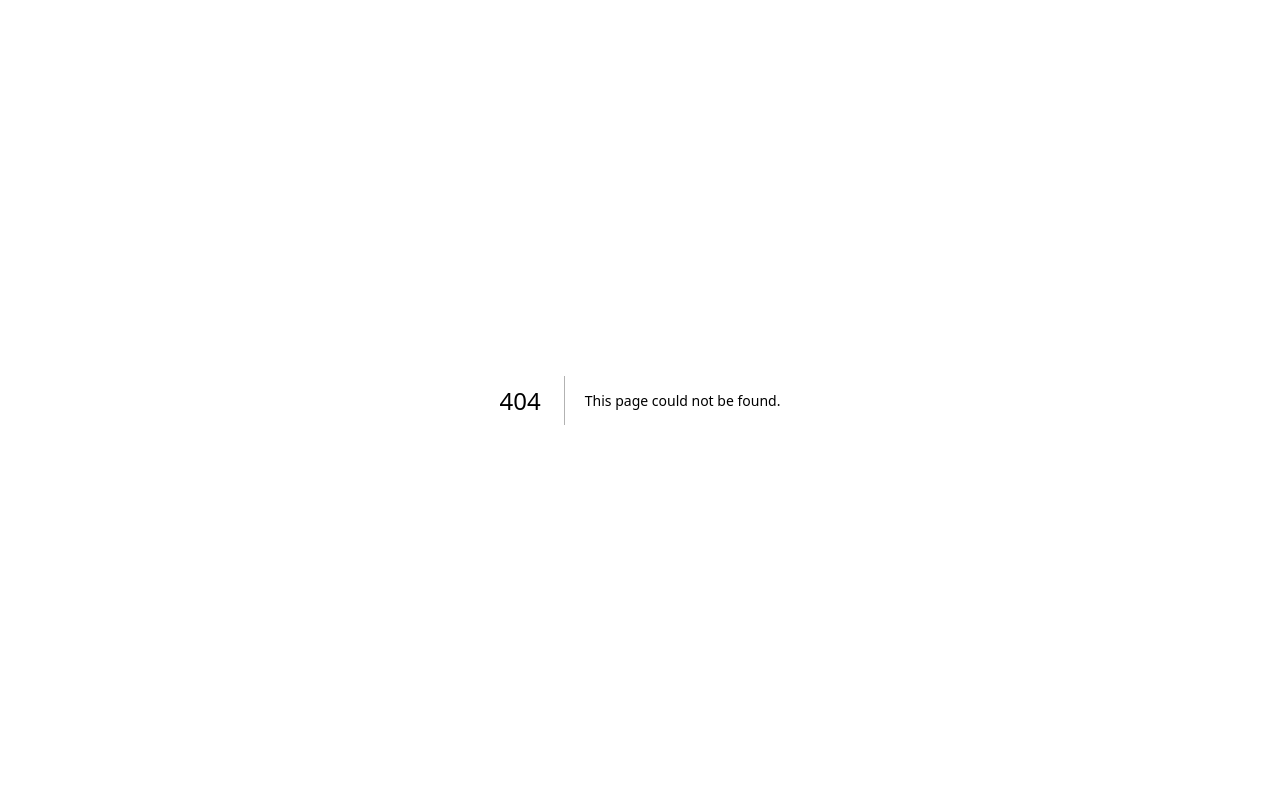
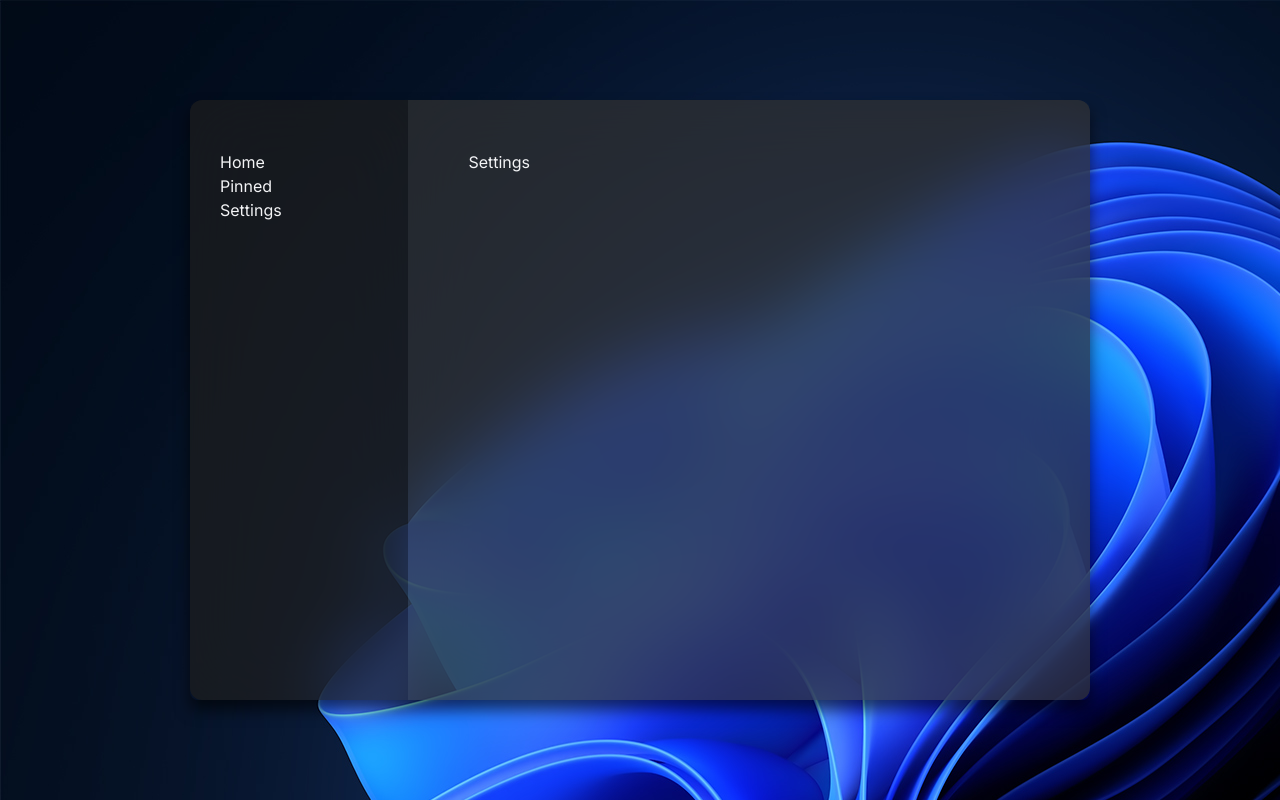
Before and after one commit to noodles-1/noted-client, a Next.js app: page /settings in a window 1280 px wide. Before the commit this address had no page. Built offline with nearby package versions, Linux system fonts and the light colour scheme; no server answers.

Commit message:
added settings

```diff
--- a/src/app/components/Navbar.tsx
+++ b/src/app/components/Navbar.tsx
@@ -26,6 +26,9 @@ export function Navbar() {
                 <Link href="/home/pinned" onClick={() => dispatch(mobileHide())}>
                     <h1> Pinned </h1>
                 </Link>
+                <Link href="/settings" onClick={() => dispatch(mobileHide())}>
+                    <h1> Settings </h1>
+                </Link>
             </div>
         </>
     )
--- a/src/app/components/Profile.tsx
+++ b/src/app/components/Profile.tsx
@@ -7,9 +7,8 @@ export function Profile() {
     return (
         <>
             {user && isLoaded &&
-                <div className="flex items-center mb-[20px]">
+                <div className="flex items-center mb-[30px]">
                     <UserButton afterSignOutUrl="/" />
-                    <p className="ml-[10px]"> {user.fullName} </p>
                 </div>
             }
         </>
--- /dev/null
+++ b/src/app/components/Settings.tsx
@@ -0,0 +1,10 @@
+import { Menu } from "@/app/components";
+
+export function Settings() {
+    return (
+        <div className="blur-effect notes blur-bg">
+            <Menu />
+            Settings
+        </div>
+    )
+}
--- a/src/app/components/index.tsx
+++ b/src/app/components/index.tsx
@@ -3,4 +3,5 @@ export * from './EmptyNotes'
 export * from './Profile'
 export * from './Menu'
 export * from './AllNotes'
-export * from './PinnedNodes'
+export * from './PinnedNotes'
+export * from './Settings'
--- a/src/app/components/styles.css
+++ b/src/app/components/styles.css
@@ -4,7 +4,6 @@
         w-full
         sm:min-w-[300px]
         sm:grow
-        text-gray-100
         px-[40px]
         py-[50px]
         sm:px-[60px]
@@ -17,8 +16,7 @@
     @apply
         h-full
         w-4/5
-        sm:w-[240px]
-        text-gray-100
+        sm:w-[280px]
         py-[50px]
         px-[30px]
         sm:rounded-bl-[12px]
--- a/src/app/globals.css
+++ b/src/app/globals.css
@@ -9,7 +9,9 @@
     --clerk-link: rgba(82, 151, 236, 0.7);
 
     background-repeat: no-repeat;
-    background-image: url('/background.jpg')
+    background-image: url('/background.jpg');
+    @apply
+        text-gray-100
 }
 
 /* Clerk components */
@@ -21,6 +23,7 @@
 .cl-card {
     background-color: var(--dark-background);
     backdrop-filter: blur(33px);
+    box-shadow: 0 10px 15px rgb(0 0 0 / 60%);
 }
 
 .cl-signIn-start,
--- a/src/app/layout.tsx
+++ b/src/app/layout.tsx
@@ -30,7 +30,7 @@ export default function RootLayout({
             <html lang="en">
                 <body className={inter.className}>
                     <StoreProvider>
-                    <div className="">
+                        <div>
                             {children}
                         </div>
                     </StoreProvider>
--- /dev/null
+++ b/src/app/settings/page.tsx
@@ -0,0 +1,12 @@
+import { Navbar, Settings } from "@/app/components";
+
+export default function SettingsPage() {
+    return (
+        <div className="flex items-center justify-center h-screen">
+            <div className="wrapper">
+                <Navbar />
+                <Settings />
+            </div>
+        </div>
+    )
+}
```
Also changed, not shown: package.json (+6 -1 lines), src/app/components/PinnedNotes.tsx (renamed from src/app/components/PinnedNodes.tsx), src/app/page.tsx (indentation only), 1 other file (tests, documents, lock files or other folders). Lines whose indentation alone changed are shown as unchanged.
